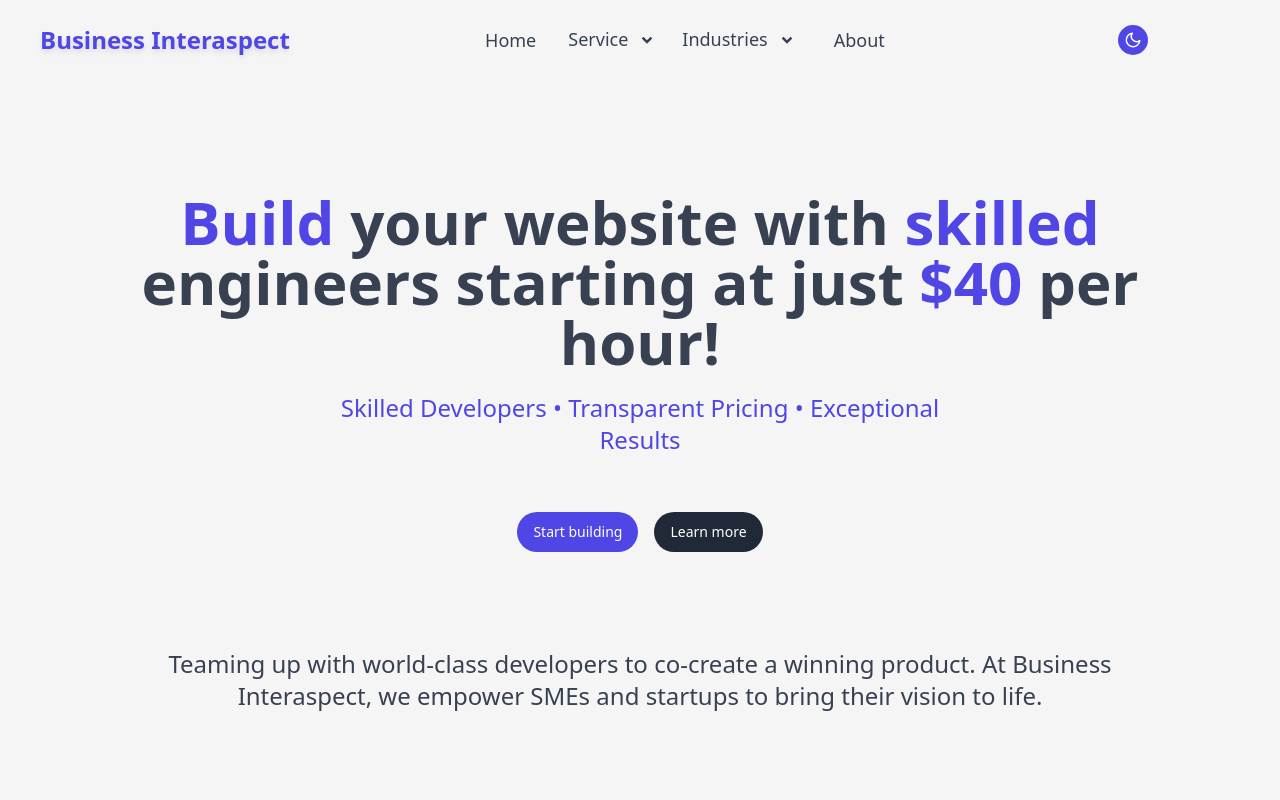
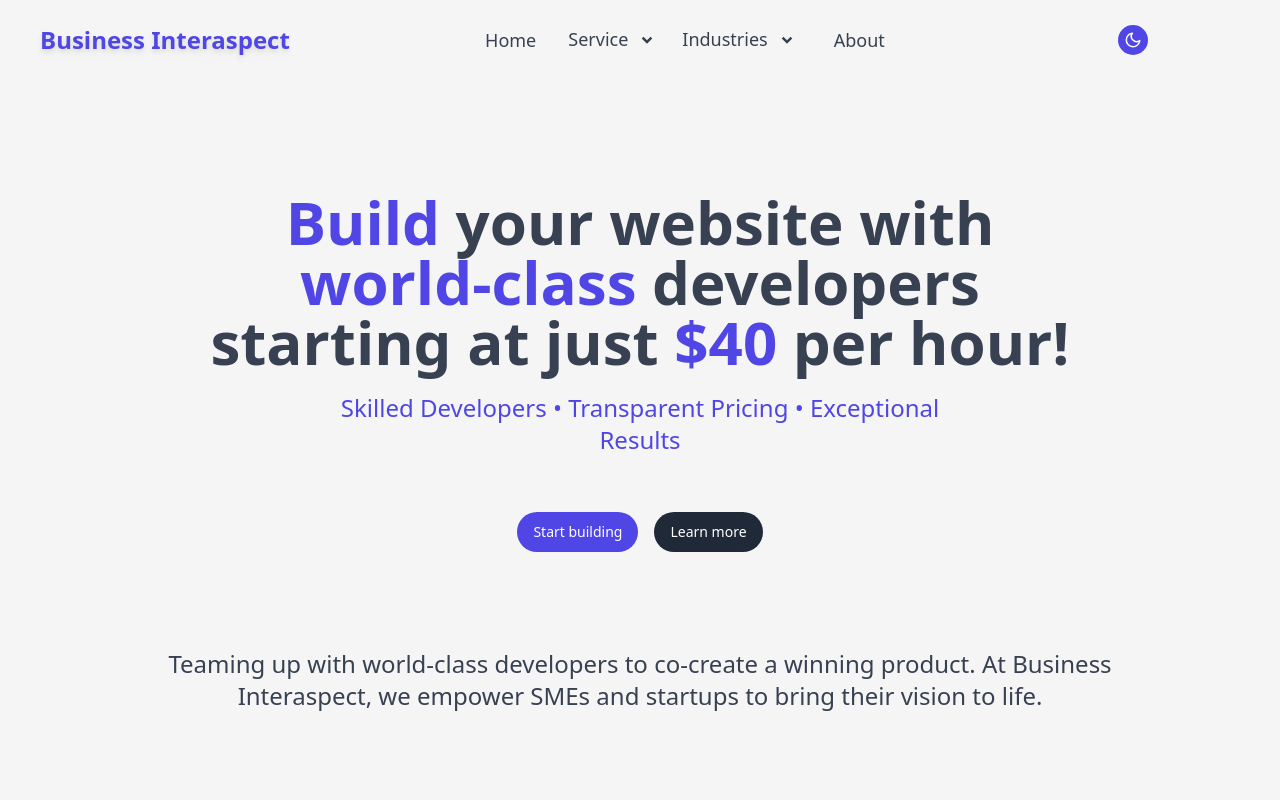
Before and after one commit to ImranAhmed26/business-interaspect-frontend, a Next.js app: page / in a window 1280 px wide. Shown: the top 800 px of the page. Built offline with nearby package versions, Linux system fonts and the light colour scheme.

Commit message:
Update: Banner text

```diff
--- a/src/components/Home/Banner/index.tsx
+++ b/src/components/Home/Banner/index.tsx
@@ -23,7 +23,7 @@ const Banner = () => {
       animate='visible'
     >
       <motion.div
-        className='space-y-5 max-w-80 lg:max-w-5xl mx-auto text-center'
+        className='space-y-5 max-w-80 lg:max-w-4xl mx-auto text-center'
         variants={itemVariants()}
       >
         <motion.h1
--- a/src/constants/landingPage.tsx
+++ b/src/constants/landingPage.tsx
@@ -33,15 +33,14 @@ import { projectItem } from '@/types/projectItem';
 
 export const BannerData = {
   title:
-    'Build your website with skilled engineers starting at just $40 per hour!',
+    'Build your website with world-class developers starting at just $40 per hour!',
   subTitle: 'Skilled Developers • Transparent Pricing • Exceptional Results',
   description2:
     'We provide you with top talents for your Web, Mobile, and Custom Software development ensuring scalable software solutions at affordable rates',
-  description:
-    `Teaming up with world-class developers to co-create a winning product. At Business Interaspect, we empower SMEs and startups to bring their vision to life. `,
+  description: `Teaming up with world-class developers to co-create a winning product. At Business Interaspect, we empower SMEs and startups to bring their vision to life. `,
 };
 
-export const HighLightedWords = ['skilled', 'build', '$40'];
+export const HighLightedWords = ['skilled', 'world-class', 'build', '$40'];
 
 // export const ProcessData = [
 //   {
```
